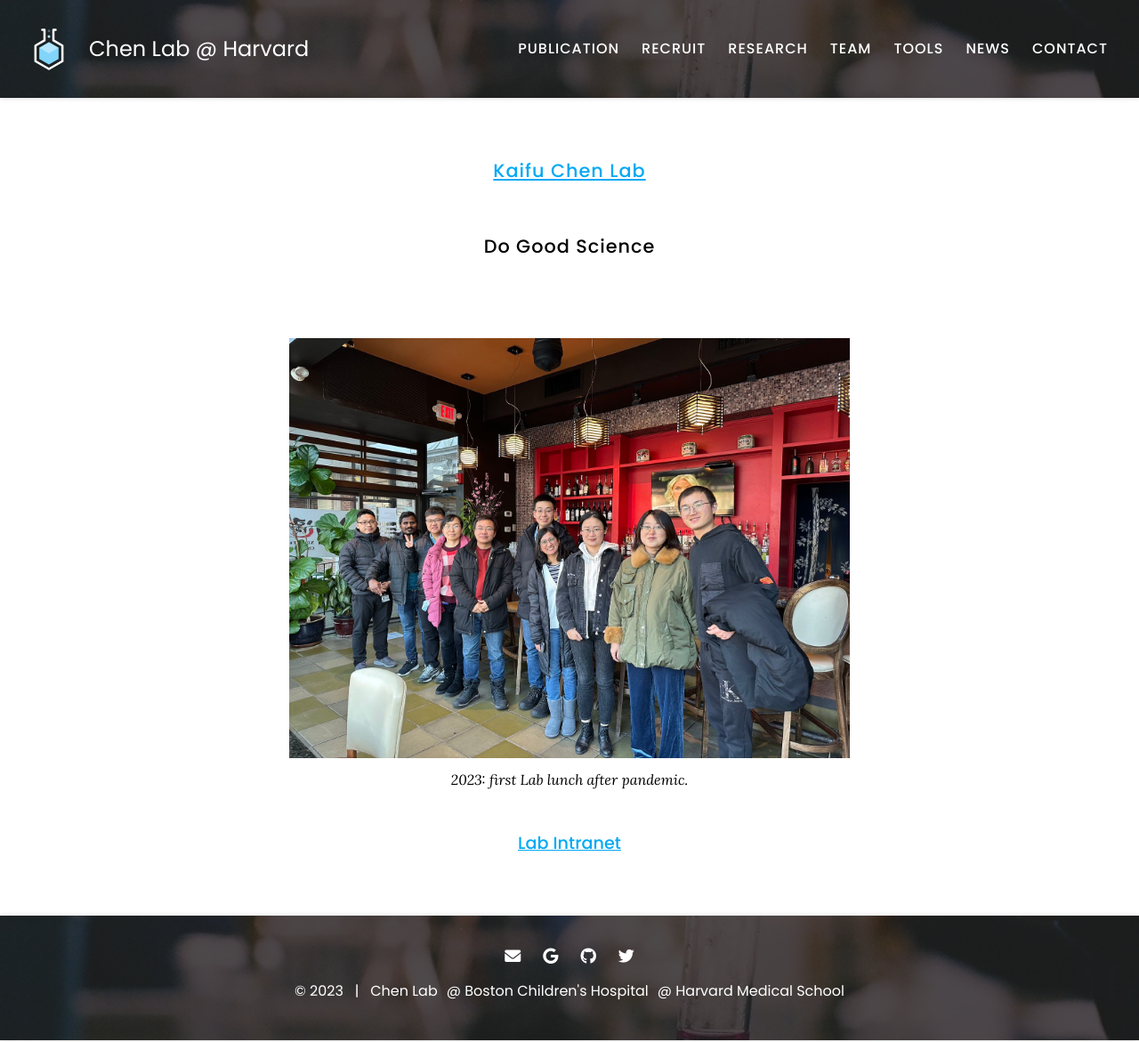
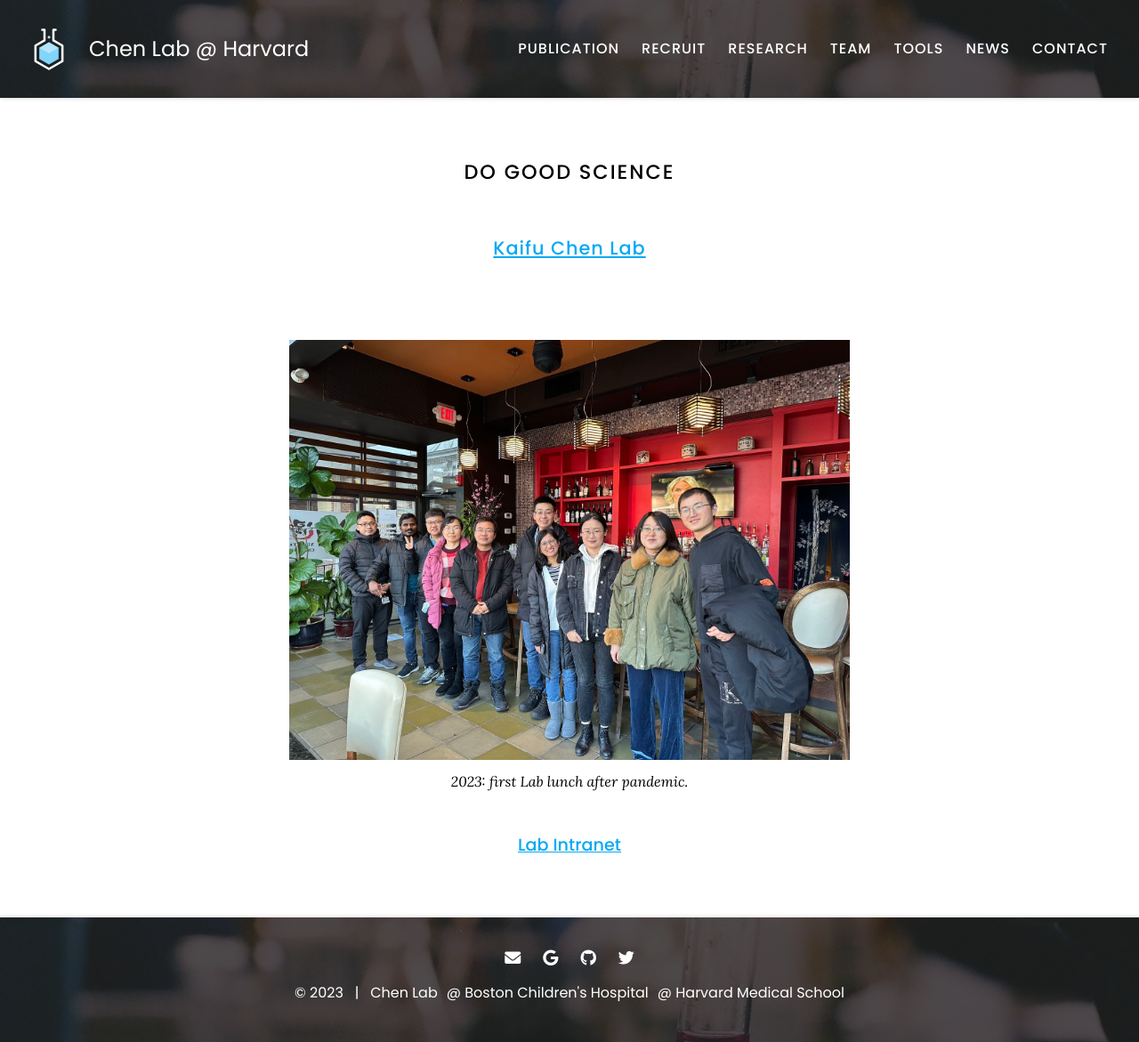
Before and after one commit to kaifuchenlab/kaifuchenlab.github.io, a Jekyll site: the page built from index.md, in a window 1280 px wide. Shown: the whole page at 89% size. Built offline with Jekyll 4.4.1, drawn with Linux system fonts in a browser that asks for light colours.

```diff
--- a/index.md
+++ b/index.md
@@ -1,8 +1,8 @@
 ---
 title: Home
 ---
+# Do Good Science
 ## [Kaifu Chen Lab](https://kaifuchenlab.github.io)
-## Do Good Science
 
 {%
   include gallery.html
```
